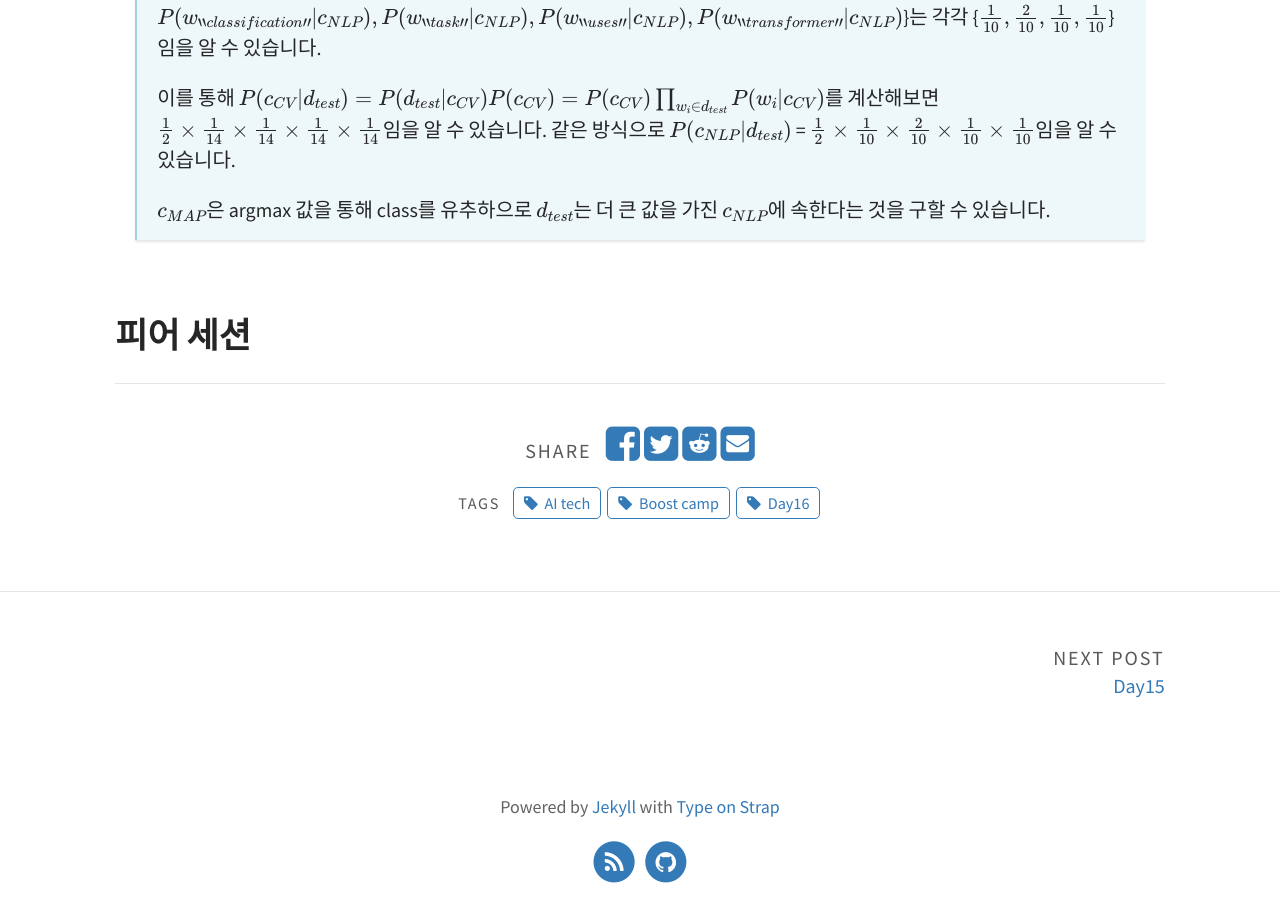
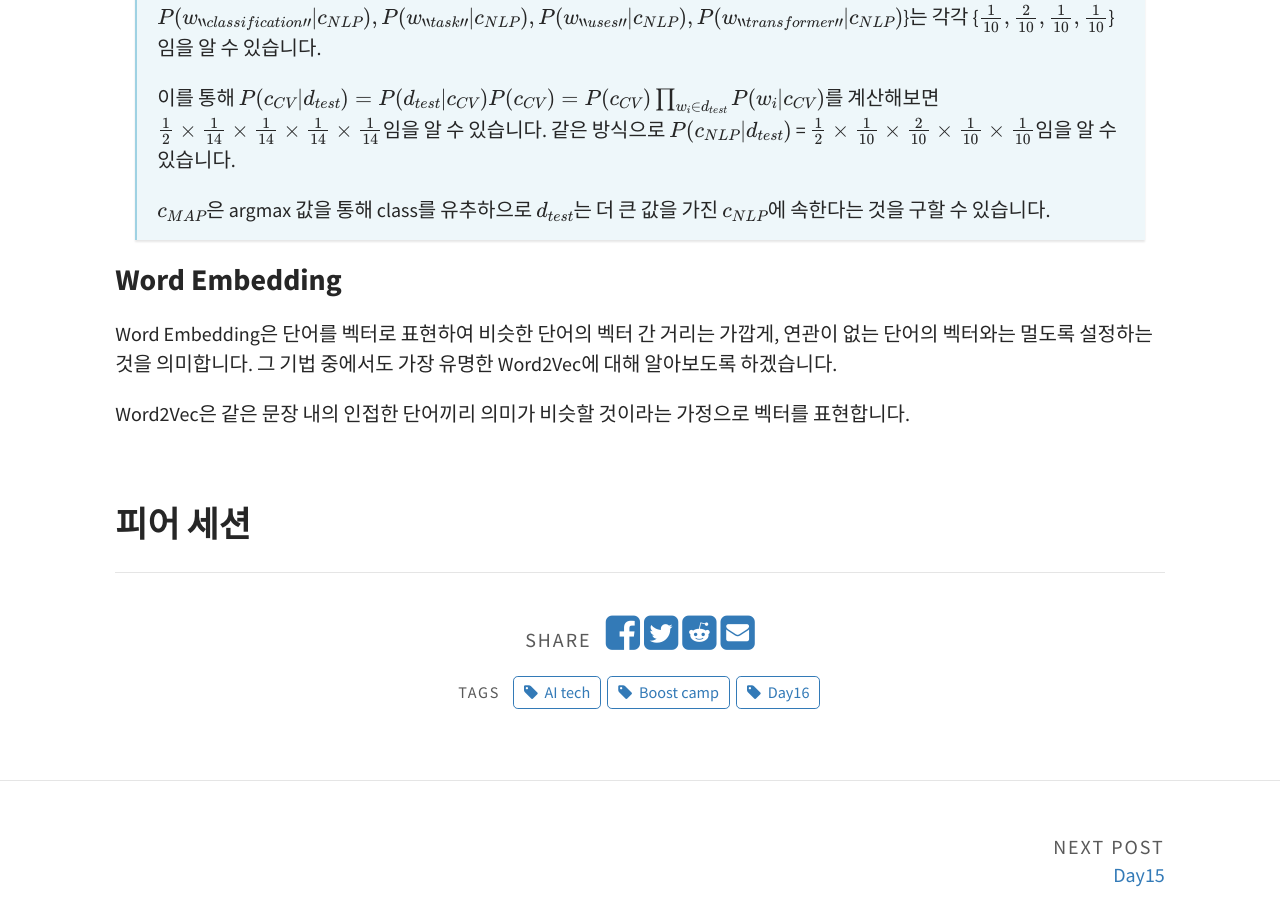
Before and after one commit to JJayy/JJayy.github.io, a Jekyll site: the page built from _posts/2020-02-15-day-16.md, in a window 1280 px wide and 900 px high, scrolled down 2820 px. Built offline with Jekyll 4.4.1, drawn with Linux system fonts in a browser that asks for light colours; formulas are drawn with MathJax 3.

Commit message:
Update 2020-02-15-day-16.md

```diff
--- a/_posts/2020-02-15-day-16.md
+++ b/_posts/2020-02-15-day-16.md
@@ -87,7 +87,10 @@ $P(c_{CV}) = P(c_{NLP}) = \frac{2}{4} = \frac{1}{2}$임을 알 수 있습니다.
 > $c_{MAP}$은 argmax 값을 통해 class를 유추하으로 $d_{test}$는 더 큰 값을 가진 $c_{NLP}$에 속한다는 것을 구할 수 있습니다.
 
 
+### Word Embedding
+Word Embedding은 단어를 벡터로 표현하여 비슷한 단어의 벡터 간 거리는 가깝게, 연관이 없는 단어의 벡터와는 멀도록 설정하는 것을 의미합니다. 그 기법 중에서도 가장 유명한 Word2Vec에 대해 알아보도록 하겠습니다.
 
+Word2Vec은 같은 문장 내의 인접한 단어끼리 의미가 비슷할 것이라는 가정으로 벡터를 표현합니다.
 
 
 
```
